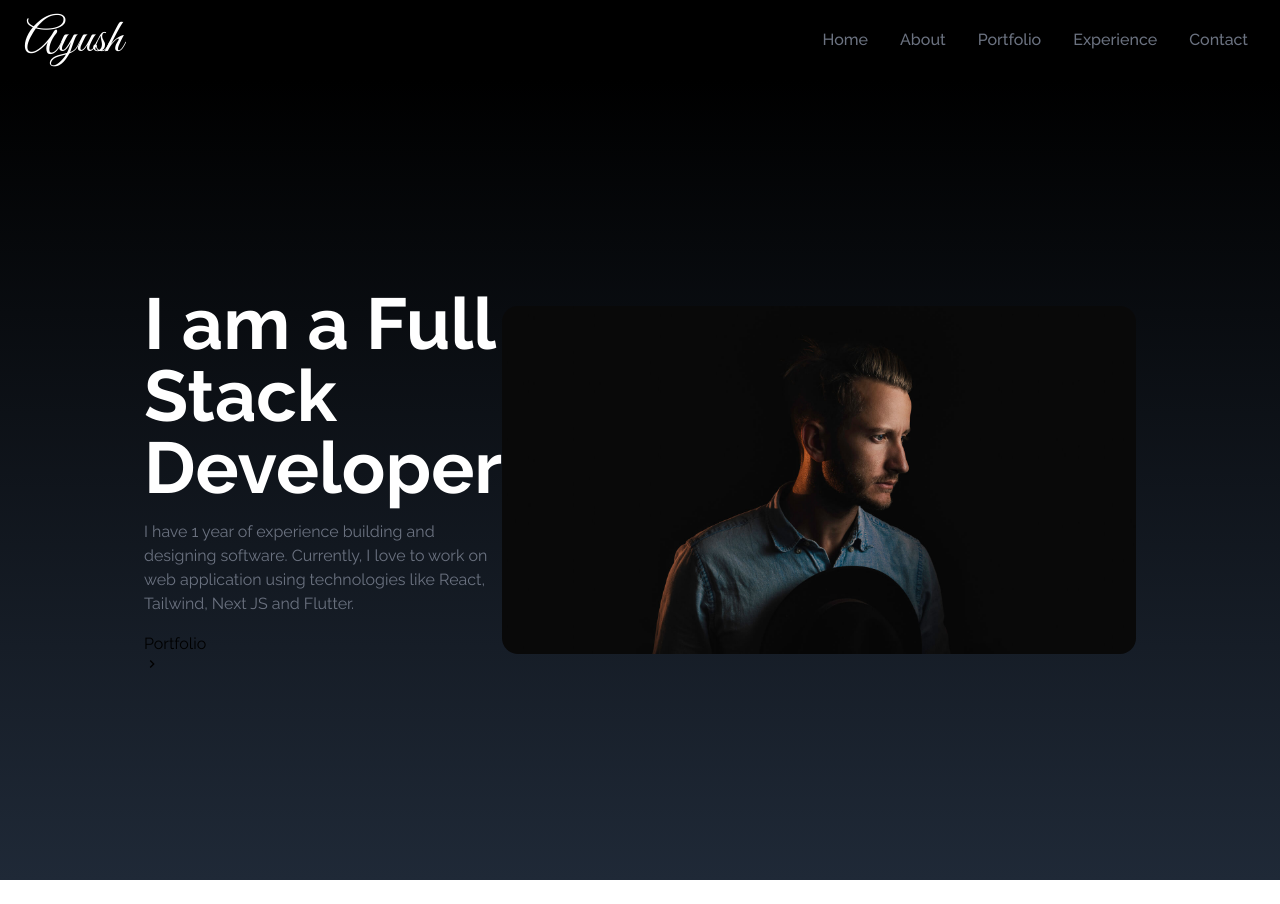
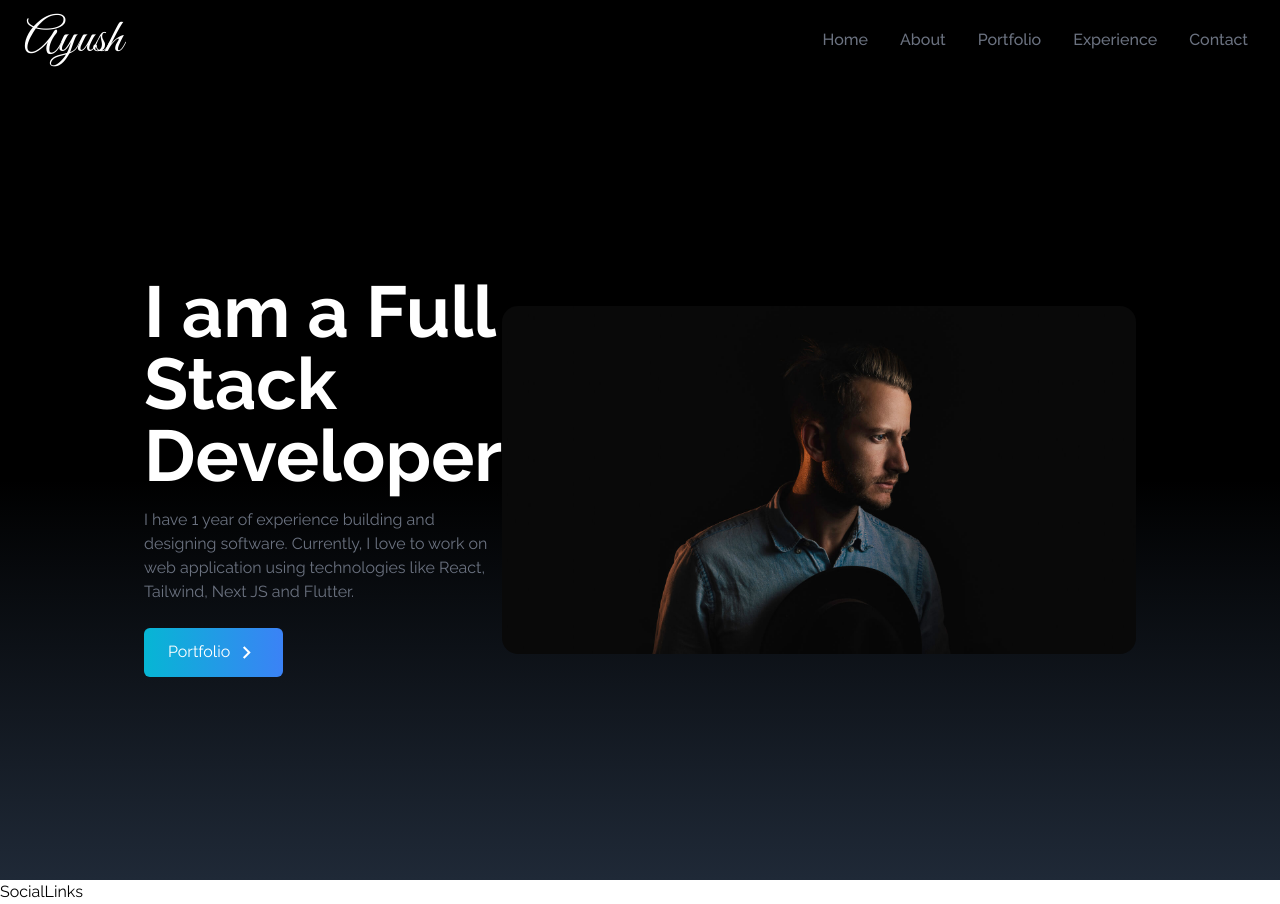
Before and after one commit to fr0sted-flake/Personal-Portfolio, a React (Vite) app: page / in a window 1280 px wide. Before the commit the page ends 880 px from the top, so only its background shows below. Built offline with nearby package versions, Linux system fonts and the light colour scheme.

Commit message:
modified the home section as well as social links

```diff
--- a/src/App.jsx
+++ b/src/App.jsx
@@ -1,6 +1,7 @@
 import { useState } from 'react'
 import NavBar from './components/NavBar'
 import Home from "./components/Home";
+import SocialLinks from "./components/SocialLinks";
 
 function App() {
   const [count, setCount] = useState(0)
@@ -9,6 +10,8 @@
     <>
      <NavBar/>
      <Home/>
+
+     <SocialLinks/>
     </>
   )
 }
--- a/src/components/Home.jsx
+++ b/src/components/Home.jsx
@@ -6,21 +6,23 @@
   return (
     <div
       name="home"
-      className="h-screen w-full bg-gradient-to-b from-black to-gray-800 "
+      className="h-screen w-full bg-gradient-to-b from-black via-black to-gray-800 "
     >
       <div className="max-w-screen-lg  mx-auto flex flex-col items-center justify-center h-full px-4 md:flex-row">
         <div className="flex flex-col justify-center h-full">
-          <h2 className="text-4xl sm:text-7xl font-bold text-white">I am a Full Stack Developer</h2>
+          <h2 className="text-4xl sm:text-7xl font-bold text-white">
+            I am a Full Stack Developer
+          </h2>
           <p className="text-gray-500 py-4 max-w-md">
             I have 1 year of experience building and designing software.
             Currently, I love to work on web application using technologies like
             React, Tailwind, Next JS and Flutter.
           </p>
           <div>
-            <button>
+            <button className="group text-white w-fit px-6 py-3 my-2 flex items-center rounded-md bg-gradient-to-r from-cyan-500 to-blue-500 cursor-pointer">
               Portfolio
-              <span>
-                <MdKeyboardArrowRight />
+              <span className="group-hover:rotate-90 duration-300">
+                <MdKeyboardArrowRight size={25} className="ml-1"/>
               </span>
             </button>
           </div>
--- /dev/null
+++ b/src/components/SocialLinks.jsx
@@ -0,0 +1,9 @@
+import React from 'react'
+
+function SocialLinks() {
+  return (
+    <div>SocialLinks</div>
+  )
+}
+
+export default SocialLinks
```
